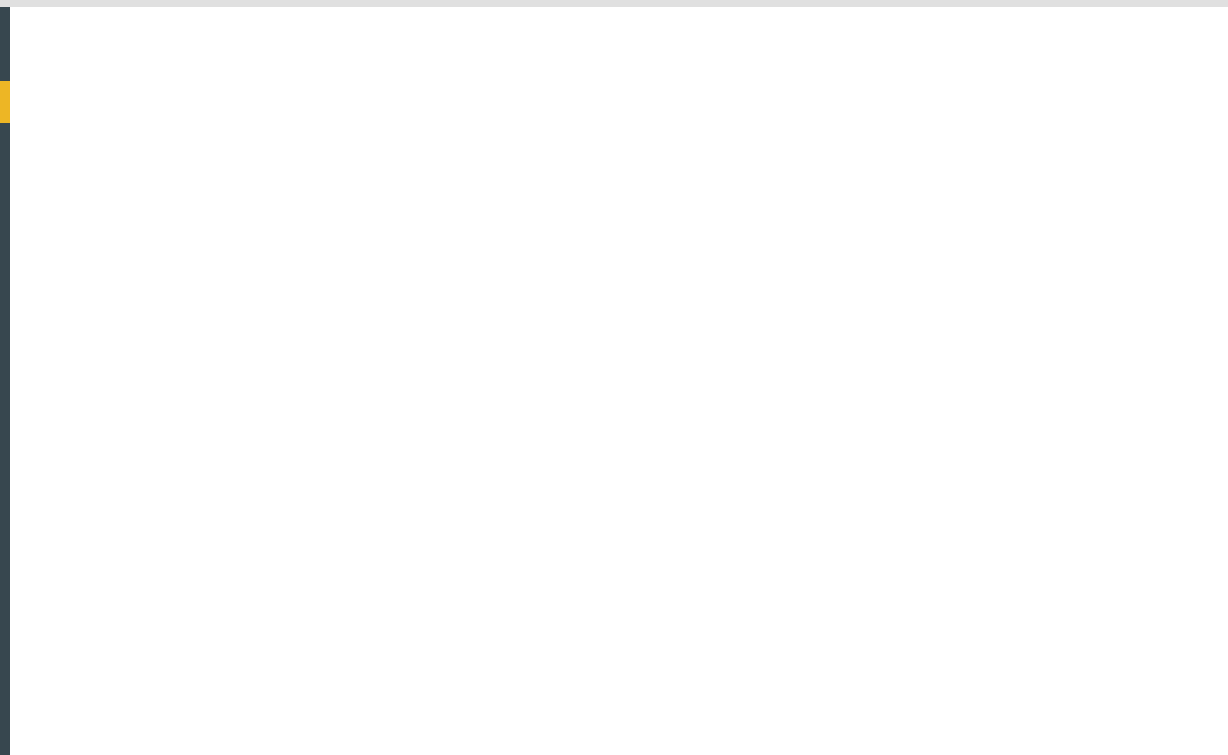
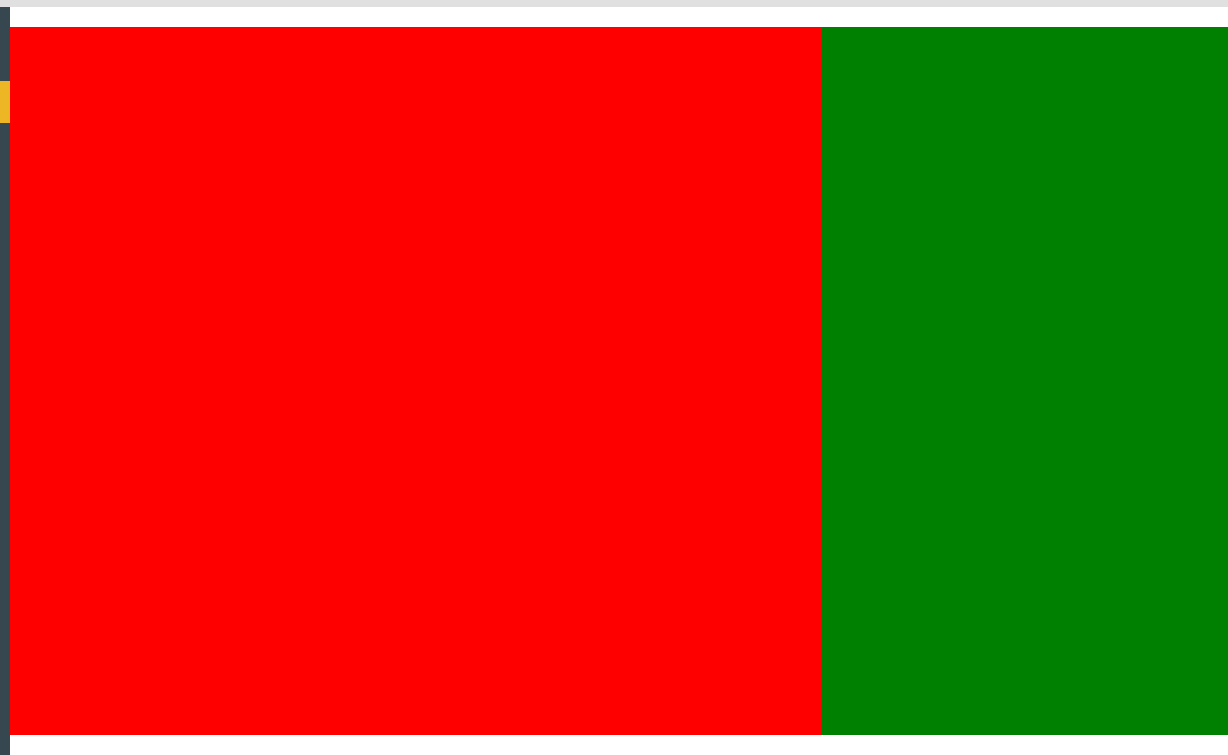
Before and after one commit to Mateusz-Kirmuc/pmdb-frontend, a website: page index.html in a window 1280 px wide. Shown: the part 45-800 px from the top of the page, 52-1280 px from the left. Drawn offline with nearby package versions, Linux system fonts and the light colour scheme.

Commit message:
[table] Create initial html structure for workspace

```diff
--- a/index.html
+++ b/index.html
@@ -169,6 +169,15 @@
                 </div>
             </div>
         </aside>
+        <article class="workspace">
+            <div class="workspace-tabs"></div>
+            <div class="working-area">
+                <article class="table">
+
+                </article>
+                <div class="table-details"></div>
+            </div>
+        </article>
     </div>
 </body>
 </html>
--- /dev/null
+++ b/sass/_table.scss
@@ -0,0 +1,8 @@
+/* Table rules */
+
+.table {
+  height: 100%;
+  flex: 2;
+  background-color: red;
+  margin-bottom: 0;
+}
--- a/sass/style.scss
+++ b/sass/style.scss
@@ -24,9 +24,32 @@ body {
 
 .main-container {
   flex: 1;
+  display: flex;
+}
+
+/* Workspace rules */
+
+.workspace {
+  display: flex;
+  flex-direction: column;
+  flex: 1;
+}
+
+.working-area {
+  flex: 1;
+  padding: 20px 0;
+  display: flex;
+}
+
+.table-details {
+  flex: 1;
+  background-color: green;
+  height: 100%;
 }
 
 
 @import './_navbar';
 
 @import './_sidebar';
+
+@import './_table';
```
Also changed, not shown: css/style.css, 1 other file.
